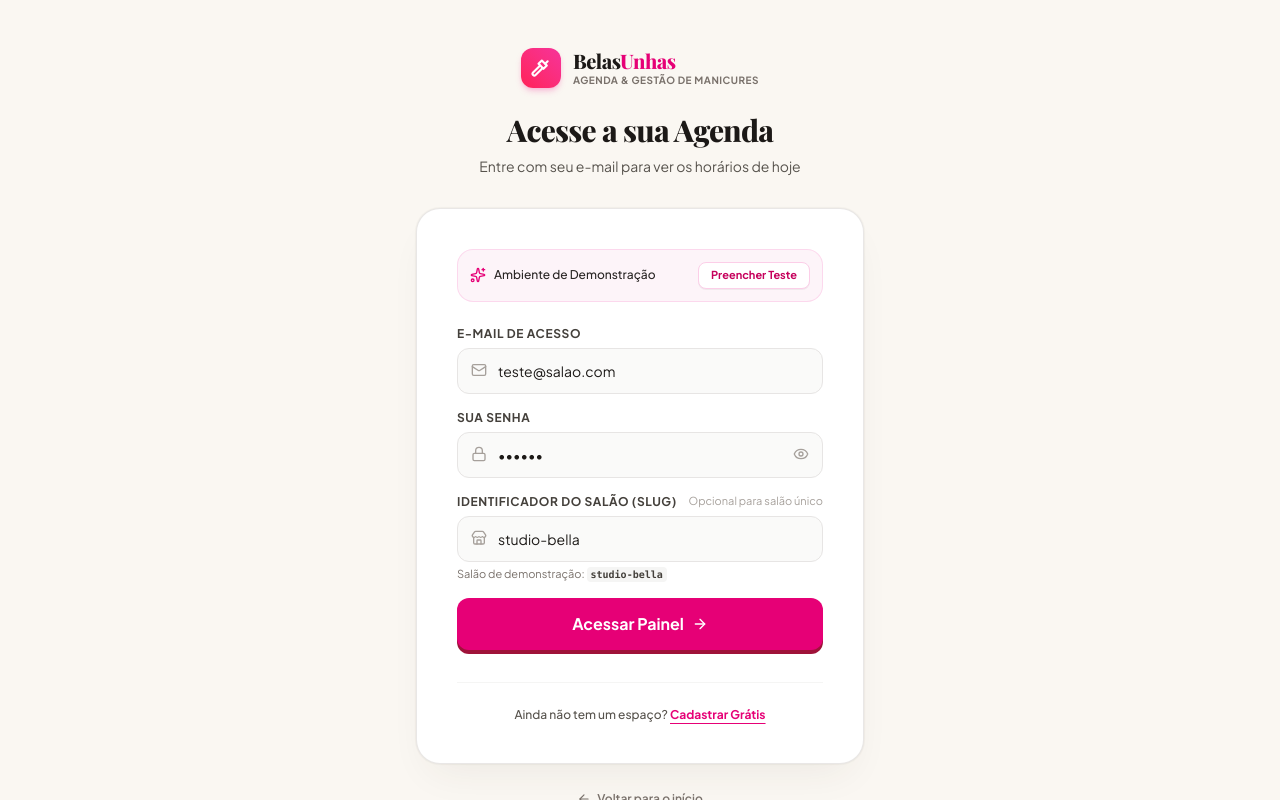
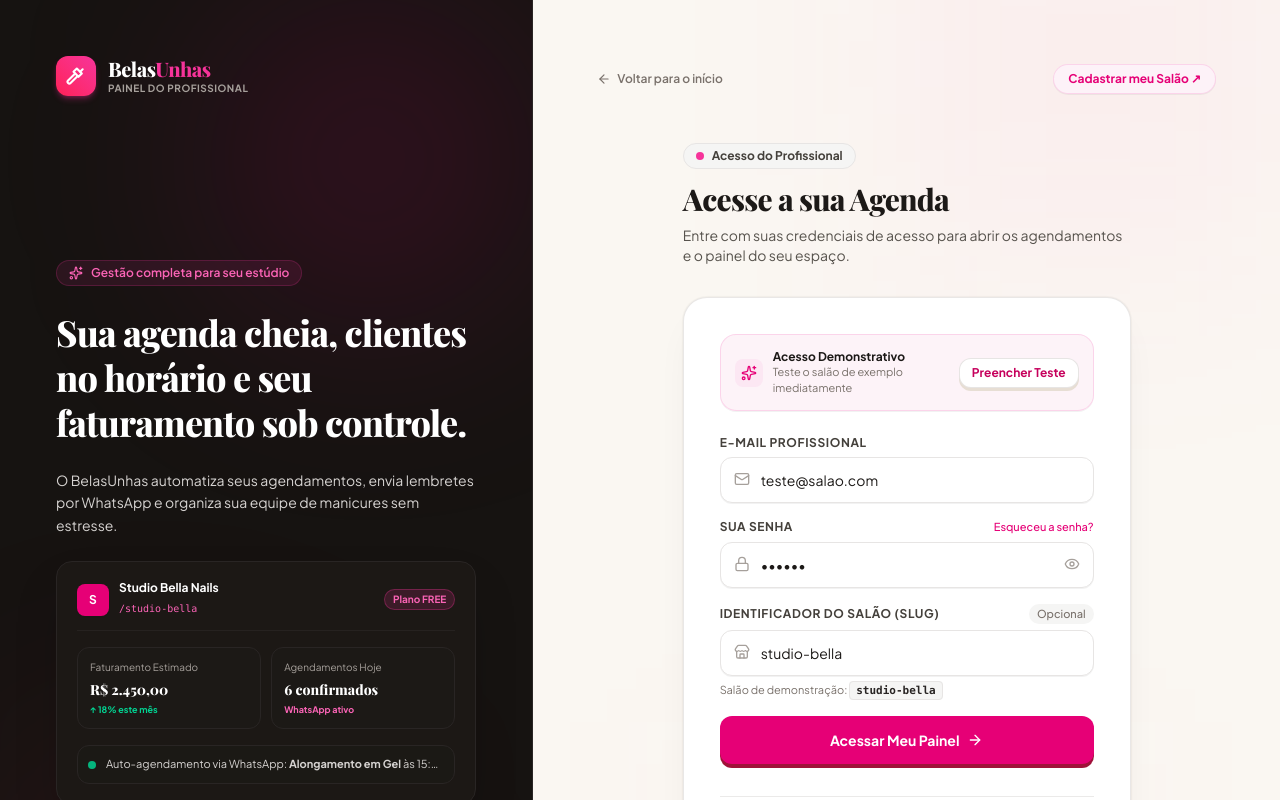
Before and after one commit to Davidds5/manicure_api, a Next.js app in the folder frontend/: page /login in a window 1280 px wide. Shown: the top 800 px of the page. Built offline with nearby package versions, Linux system fonts and the light colour scheme; no server answers.

Commit message:
feat(ui): aprimora tela de login com layout dual-panel moderno no padrao visual do dashboard

```diff
--- a/frontend/src/app/(auth)/login/page.tsx
+++ b/frontend/src/app/(auth)/login/page.tsx
@@ -13,7 +13,13 @@ import {
   Eye,
   EyeOff,
   Store,
-  Sparkles
+  Sparkles,
+  ShieldCheck,
+  CalendarCheck,
+  TrendingUp,
+  MessageCircle,
+  Star,
+  Check
 } from 'lucide-react';
 import { fetchApi, setAuthToken, removeAuthToken } from '@/lib/api';
 
@@ -73,7 +79,7 @@ function LoginForm() {
       if (err.message && (err.message.includes('fetch') || err.message.includes('servidor') || err.status === 0)) {
         setError('Não foi possível conectar ao servidor. O backend no Render pode estar acordando, tente novamente em 15 segundos.');
       } else if (err.status === 401 || err.status === 403) {
-        setError('E-mail ou senha incorretos. Verifique suas credenciais.');
+        setError('E-mail ou senha incorretos. Verifique suas credenciais de acesso.');
       } else if (err.status >= 500) {
         setError(err.message || 'Servidor temporariamente indisponível. Tente novamente em instantes.');
       } else {
@@ -85,19 +91,26 @@ function LoginForm() {
   };
 
   return (
-    <div className="bg-white p-8 sm:p-10 rounded-3xl border border-stone-200/90 shadow-soft">
+    <div className="w-full">
       {/* Atalho de Demonstração para Testes */}
-      <div className="mb-6 p-3 rounded-2xl bg-pink-50/80 border border-pink-200/70 flex items-center justify-between gap-2">
-        <div className="flex items-center gap-2 text-xs text-stone-700">
-          <Sparkles className="w-4 h-4 text-pink-600 shrink-0" />
-          <span className="font-medium text-stone-800">
-            Ambiente de Demonstração
+      <div className="mb-6 p-3.5 rounded-2xl bg-pink-50/90 border border-pink-200/80 flex items-center justify-between gap-3 shadow-2xs">
+        <div className="flex items-center gap-2.5 text-xs text-stone-700">
+          <div className="w-7 h-7 rounded-lg bg-pink-100 flex items-center justify-center text-pink-600 shrink-0">
+            <Sparkles className="w-4 h-4" />
+          </div>
+          <div>
+            <span className="font-bold text-stone-900 block leading-tight">
+              Acesso Demonstrativo
             </span>
+            <span className="text-[11px] text-stone-500">
+              Teste o salão de exemplo imediatamente
+            </span>
+          </div>
         </div>
         <button
           type="button"
           onClick={handleFillDemo}
-          className="px-3 py-1 text-[11px] font-bold rounded-lg bg-white border border-pink-200 text-pink-700 hover:bg-pink-100 transition shadow-2xs cursor-pointer"
+          className="btn-secondary-tactile px-3 py-1.5 text-xs font-bold rounded-xl text-pink-700 hover:text-pink-800 transition cursor-pointer shrink-0"
           title="Preencher com credenciais de demonstração (teste@salao.com)"
         >
           Preencher Teste
@@ -107,14 +120,17 @@ function LoginForm() {
       {registered && (
         <div className="mb-6 p-4 rounded-2xl bg-emerald-50 border border-emerald-200 text-emerald-800 text-sm flex items-start gap-3 shadow-xs">
           <CheckCircle2 className="w-5 h-5 shrink-0 text-emerald-600 mt-0.5" />
-          <span>Espaço cadastrado com sucesso! Faça seu primeiro acesso ao painel.</span>
+          <div>
+            <p className="font-bold">Espaço cadastrado com sucesso!</p>
+            <p className="text-xs text-emerald-700 mt-0.5">Faça login com os dados cadastrados para acessar o seu painel.</p>
+          </div>
         </div>
       )}
 
       {expired && (
         <div className="mb-6 p-4 rounded-2xl bg-amber-50 border border-amber-200 text-amber-800 text-xs flex items-start gap-2.5 shadow-xs">
           <AlertCircle className="w-4 h-4 shrink-0 text-amber-600 mt-0.5" />
-          <span>Sua sessão expirou ou não está autenticada. Faça login para acessar o painel.</span>
+          <span>Sua sessão expirou por segurança. Faça login novamente para continuar gerenciando sua agenda.</span>
         </div>
       )}
 
@@ -122,10 +138,10 @@ function LoginForm() {
         <div className="mb-6 p-4 rounded-2xl bg-rose-50 border border-rose-200 text-rose-800 text-sm flex items-start gap-3 shadow-xs animate-in fade-in duration-200">
           <AlertCircle className="w-4 h-4 shrink-0 text-rose-600 mt-0.5" />
           <div>
-            <p className="font-semibold">{error}</p>
+            <p className="font-semibold text-rose-900">{error}</p>
             {error.includes('credenciais') && (
-              <p className="text-xs text-rose-600 mt-1">
-                Dica: Verifique se o identificador do salão (<code className="font-mono bg-rose-100 px-1 py-0.5 rounded text-[11px]">studio-bella</code>) está preenchido corretamente abaixo.
+              <p className="text-xs text-rose-700 mt-1">
+                Dica: Verifique se o identificador do salão (<code className="font-mono bg-rose-100/90 text-rose-900 px-1 py-0.5 rounded text-[11px] font-bold">studio-bella</code>) está preenchido corretamente no campo abaixo.
               </p>
             )}
           </div>
@@ -133,36 +149,47 @@ function LoginForm() {
       )}
 
       <form onSubmit={handleSubmit} className="space-y-4">
+        {/* Campo E-mail */}
         <div>
           <label className="block text-xs font-bold text-stone-700 mb-1.5 uppercase tracking-wider">
-            E-mail de Acesso
+            E-mail Profissional
           </label>
-          <div className="relative">
-            <Mail className="w-4 h-4 text-stone-400 absolute left-3.5 top-3.5 transition-colors" />
+          <div className="relative group">
+            <Mail className="w-4 h-4 text-stone-400 group-focus-within:text-pink-600 absolute left-3.5 top-3.5 transition-colors" />
             <input
               type="email"
               required
               placeholder="voce@seusalao.com"
               value={email}
               onChange={(e) => setEmail(e.target.value)}
-              className="w-full bg-stone-50 border border-stone-200 rounded-xl pl-10 pr-4 py-3 text-sm text-stone-900 placeholder-stone-400 focus:outline-none focus:border-pink-500 focus:bg-white focus:ring-2 focus:ring-pink-500/10 transition"
+              className="w-full bg-white border border-stone-200 rounded-xl pl-10 pr-4 py-3 text-sm text-stone-900 placeholder-stone-400 focus:outline-none focus:border-pink-500 focus:ring-4 focus:ring-pink-500/10 transition shadow-2xs"
             />
           </div>
         </div>
 
+        {/* Campo Senha */}
         <div>
-          <label className="block text-xs font-bold text-stone-700 mb-1.5 uppercase tracking-wider">
+          <div className="flex items-center justify-between mb-1.5">
+            <label className="block text-xs font-bold text-stone-700 uppercase tracking-wider">
               Sua Senha
             </label>
-          <div className="relative">
-            <Lock className="w-4 h-4 text-stone-400 absolute left-3.5 top-3.5 transition-colors" />
+            <button
+              type="button"
+              onClick={() => alert('Para redefinir sua senha de acesso, solicite o reset através do suporte do salão ou do administrador.')}
+              className="text-[11px] font-medium text-pink-600 hover:text-pink-700 hover:underline transition"
+            >
+              Esqueceu a senha?
+            </button>
+          </div>
+          <div className="relative group">
+            <Lock className="w-4 h-4 text-stone-400 group-focus-within:text-pink-600 absolute left-3.5 top-3.5 transition-colors" />
             <input
               type={showPassword ? 'text' : 'password'}
               required
               placeholder="••••••••"
               value={password}
               onChange={(e) => setPassword(e.target.value)}
-              className="w-full bg-stone-50 border border-stone-200 rounded-xl pl-10 pr-10 py-3 text-sm text-stone-900 placeholder-stone-400 focus:outline-none focus:border-pink-500 focus:bg-white focus:ring-2 focus:ring-pink-500/10 transition"
+              className="w-full bg-white border border-stone-200 rounded-xl pl-10 pr-10 py-3 text-sm text-stone-900 placeholder-stone-400 focus:outline-none focus:border-pink-500 focus:ring-4 focus:ring-pink-500/10 transition shadow-2xs"
             />
             <button
               type="button"
@@ -175,47 +202,54 @@ function LoginForm() {
           </div>
         </div>
 
+        {/* Campo Slug do Salão */}
         <div>
-          <label className="block text-xs font-bold text-stone-700 mb-1.5 flex items-center justify-between">
-            <span className="uppercase tracking-wider">Identificador do Salão (Slug)</span>
-            <span className="text-[11px] font-normal text-stone-400">Opcional para salão único</span>
+          <div className="flex items-center justify-between mb-1.5">
+            <label className="block text-xs font-bold text-stone-700 uppercase tracking-wider">
+              Identificador do Salão (Slug)
             </label>
-          <div className="relative">
-            <Store className="w-4 h-4 text-stone-400 absolute left-3.5 top-3.5 transition-colors" />
+            <span className="text-[11px] font-medium text-stone-500 bg-stone-100 px-2 py-0.5 rounded-full">
+              Opcional
+            </span>
+          </div>
+          <div className="relative group">
+            <Store className="w-4 h-4 text-stone-400 group-focus-within:text-pink-600 absolute left-3.5 top-3.5 transition-colors" />
             <input
               type="text"
               placeholder="ex: studio-bella"
               value={tenantSlug}
               onChange={(e) => setTenantSlug(e.target.value)}
-              className="w-full bg-stone-50 border border-stone-200 rounded-xl pl-10 pr-4 py-3 text-sm text-stone-900 placeholder-stone-400 focus:outline-none focus:border-pink-500 focus:bg-white focus:ring-2 focus:ring-pink-500/10 transition"
+              className="w-full bg-white border border-stone-200 rounded-xl pl-10 pr-4 py-3 text-sm text-stone-900 placeholder-stone-400 focus:outline-none focus:border-pink-500 focus:ring-4 focus:ring-pink-500/10 transition shadow-2xs"
             />
           </div>
-          <p className="text-[11px] text-stone-500 mt-1">
-            Salão de demonstração: <code className="bg-stone-100 text-stone-700 px-1 py-0.5 rounded text-[10px] font-semibold">studio-bella</code>
+          <p className="text-[11px] text-stone-500 mt-1.5">
+            Salão de demonstração: <code className="bg-stone-100 text-stone-800 px-1.5 py-0.5 rounded text-[11px] font-semibold border border-stone-200">studio-bella</code>
           </p>
         </div>
 
+        {/* Botão de Submit Tátil */}
         <button
           type="submit"
           disabled={loading}
-          className="btn-tactile w-full mt-2 bg-pink-600 hover:bg-pink-700 text-white font-bold py-3.5 px-6 rounded-xl shadow-md shadow-pink-500/25 transition flex items-center justify-center gap-2 cursor-pointer disabled:opacity-50"
+          className="btn-tactile w-full mt-2 bg-pink-600 hover:bg-pink-700 text-white font-bold py-3.5 px-6 rounded-xl shadow-card transition flex items-center justify-center gap-2 cursor-pointer disabled:opacity-50"
         >
           {loading ? (
             <div className="w-5 h-5 border-2 border-white/30 border-t-white rounded-full animate-spin" />
           ) : (
             <>
-              <span>Acessar Painel</span>
+              <span className="text-sm">Acessar Meu Painel</span>
               <ArrowRight className="w-4 h-4" />
             </>
           )}
         </button>
       </form>
 
-      <div className="mt-8 pt-6 border-t border-stone-100 text-center">
+      {/* Rodapé do Formulário */}
+      <div className="mt-8 pt-6 border-t border-stone-200/80 text-center">
         <p className="text-xs text-stone-600 font-medium">
-          Ainda não tem um espaço?{' '}
-          <Link href="/signup" className="font-bold text-pink-600 hover:text-pink-700 underline underline-offset-4">
-            Cadastrar Grátis
+          Ainda não tem um espaço cadastrado?{' '}
+          <Link href="/signup" className="font-bold text-pink-600 hover:text-pink-700 underline underline-offset-4 transition">
+            Cadastrar Salão Grátis
           </Link>
         </p>
       </div>
@@ -225,56 +259,171 @@ function LoginForm() {
 
 export default function LoginPage() {
   return (
-    <div className="min-h-screen text-stone-900 flex flex-col justify-center py-12 px-6 lg:px-8 relative overflow-hidden bg-[#faf7f2]">
-      {/* Ambient Glows com a paleta orgânica suave da landing page */}
-      <div className="fixed inset-0 pointer-events-none overflow-hidden -z-10">
-        <div className="absolute -top-40 right-1/4 w-[500px] h-[500px] bg-pink-500/10 blur-[130px] rounded-full" />
-        <div className="absolute -bottom-40 left-1/4 w-[500px] h-[500px] bg-rose-400/10 blur-[130px] rounded-full" />
-      </div>
+    <div className="min-h-screen flex flex-col lg:grid lg:grid-cols-12 bg-[#faf7f2] text-stone-900 selection:bg-pink-500 selection:text-white">
+      {/* =========================================================================
+          COLUNA DA ESQUERDA (DESKTOP): SHOWCASE VISUAL NO PADRÃO DO DASHBOARD BELASUNHAS
+          ========================================================================= */}
+      <section className="lg:col-span-5 xl:col-span-5 bg-[#161311] text-stone-100 p-8 lg:p-12 xl:p-14 flex flex-col justify-between relative overflow-hidden border-b lg:border-b-0 lg:border-r border-stone-800">
+        {/* Glows ambientais de iluminação premium */}
+        <div className="absolute top-0 right-0 w-80 h-80 bg-pink-600/15 rounded-full blur-[110px] pointer-events-none" />
+        <div className="absolute bottom-0 left-0 w-80 h-80 bg-rose-500/10 rounded-full blur-[130px] pointer-events-none" />
 
-      <div className="sm:mx-auto sm:w-full sm:max-w-md relative z-10 text-center">
-        {/* Logo oficial BelasUnhas */}
-        <Link href="/" className="inline-flex items-center gap-3 mb-6 group">
-          <div className="w-10 h-10 rounded-xl bg-gradient-to-tr from-rose-500 to-pink-500 flex items-center justify-center text-white shadow-md shadow-pink-500/25 transition-transform duration-200 group-hover:scale-105">
+        {/* Topo: Logo Oficial */}
+        <div className="relative z-10">
+          <Link href="/" className="inline-flex items-center gap-3 group">
+            <div className="w-10 h-10 rounded-xl bg-gradient-to-tr from-rose-500 to-pink-500 flex items-center justify-center text-white shadow-md shadow-pink-500/30 transition-transform duration-200 group-hover:scale-105">
               <svg className="w-5 h-5" viewBox="0 0 24 24" fill="none" stroke="currentColor" strokeWidth="2.5" strokeLinecap="round" strokeLinejoin="round">
                 <path d="m14 12-8.5 8.5a2.12 2.12 0 1 1-3-3L11 9" />
                 <path d="M15 13 9 7l4-4 6 6-4 4Z" />
                 <path d="m17 7 3-3" />
               </svg>
             </div>
-          <div className="flex flex-col text-left">
-            <span className="text-xl font-extrabold tracking-tight text-stone-900 font-serif leading-tight">
-              Belas<span className="text-pink-600">Unhas</span>
+            <div className="flex flex-col">
+              <span className="text-xl font-extrabold tracking-tight text-white font-serif leading-tight">
+                Belas<span className="text-pink-500">Unhas</span>
               </span>
-            <span className="text-[10px] font-bold text-stone-500 tracking-wider uppercase">
-              Agenda & Gestão de Manicures
+              <span className="text-[10px] font-bold text-stone-400 tracking-wider uppercase">
+                Painel do Profissional
               </span>
             </div>
           </Link>
-
-        <h1 className="text-3xl font-extrabold tracking-tight text-stone-900 font-serif">
-          Acesse a sua Agenda
-        </h1>
-        <p className="mt-2 text-sm text-stone-600">
-          Entre com seu e-mail para ver os horários de hoje
-        </p>
         </div>
 
-      <div className="mt-8 sm:mx-auto sm:w-full sm:max-w-md relative z-10">
-        <Suspense fallback={<div className="p-8 text-center text-stone-500 text-xs">Carregando formulário...</div>}>
-          <LoginForm />
-        </Suspense>
+        {/* Centro: Proposta de Valor & Mockup do Dashboard */}
+        <div className="my-8 lg:my-auto relative z-10 space-y-6">
+          <div className="inline-flex items-center gap-2 px-3 py-1 rounded-full bg-pink-500/10 border border-pink-500/20 text-pink-400 text-xs font-semibold">
+            <Sparkles className="w-3.5 h-3.5" />
+            <span>Gestão completa para seu estúdio</span>
+          </div>
 
-        <div className="mt-6 text-center">
+          <h2 className="text-2xl sm:text-3xl xl:text-4xl font-extrabold font-serif text-white leading-tight tracking-tight">
+            Sua agenda cheia, clientes no horário e seu faturamento sob controle.
+          </h2>
+
+          <p className="text-sm text-stone-300 leading-relaxed max-w-md">
+            O BelasUnhas automatiza seus agendamentos, envia lembretes por WhatsApp e organiza sua equipe de manicures sem estresse.
+          </p>
+
+          {/* Mini Mockup do Painel (espelhando a estética do Dashboard real) */}
+          <div className="p-5 rounded-2xl bg-[#1c1815] border border-stone-800 shadow-2xl space-y-4">
+            <div className="flex items-center justify-between border-b border-stone-800/80 pb-3">
+              <div className="flex items-center gap-2.5">
+                <div className="w-8 h-8 rounded-lg bg-pink-600 flex items-center justify-center font-bold text-white text-xs shadow-xs">
+                  S
+                </div>
+                <div>
+                  <h4 className="text-xs font-bold text-white leading-none">Studio Bella Nails</h4>
+                  <span className="text-[10px] text-pink-400 font-mono">/studio-bella</span>
+                </div>
+              </div>
+              <span className="px-2 py-0.5 rounded-full text-[10px] font-bold bg-pink-500/15 text-pink-400 border border-pink-500/30">
+                Plano FREE
+              </span>
+            </div>
+
+            {/* Grid de Métricas do Mockup */}
+            <div className="grid grid-cols-2 gap-2.5">
+              <div className="p-3 rounded-xl bg-stone-900/80 border border-stone-800">
+                <span className="text-[10px] text-stone-400 block mb-0.5">Faturamento Estimado</span>
+                <span className="text-sm font-extrabold text-white font-serif">R$ 2.450,00</span>
+                <span className="text-[9px] text-emerald-400 font-bold block mt-0.5">↑ 18% este mês</span>
+              </div>
+              <div className="p-3 rounded-xl bg-stone-900/80 border border-stone-800">
+                <span className="text-[10px] text-stone-400 block mb-0.5">Agendamentos Hoje</span>
+                <span className="text-sm font-extrabold text-white font-serif">6 confirmados</span>
+                <span className="text-[9px] text-pink-400 font-bold block mt-0.5">WhatsApp ativo</span>
+              </div>
+            </div>
+
+            {/* Notificação em tempo real simulada */}
+            <div className="p-2.5 rounded-xl bg-stone-900/60 border border-stone-800 flex items-center gap-2.5 text-[11px] text-stone-300">
+              <div className="w-2 h-2 rounded-full bg-emerald-400 animate-pulse" />
+              <span className="truncate">
+                Auto-agendamento via WhatsApp: <strong>Alongamento em Gel</strong> às 15:30
+              </span>
+            </div>
+          </div>
+        </div>
+
+        {/* Rodapé da Coluna Esquerda: Selos de Confiança */}
+        <div className="relative z-10 pt-4 border-t border-stone-800/80 flex items-center justify-between text-xs text-stone-400">
+          <div className="flex items-center gap-2">
+            <ShieldCheck className="w-4 h-4 text-emerald-400" />
+            <span>Dados 100% isolados por salão</span>
+          </div>
+          <div className="flex items-center gap-1.5 text-amber-300">
+            <Star className="w-3.5 h-3.5 fill-amber-300" />
+            <span className="font-bold text-white text-xs">4.9/5</span>
+            <span className="text-[11px] text-stone-400">(+1.200 salões)</span>
+          </div>
+        </div>
+      </section>
+
+      {/* =========================================================================
+          COLUNA DA DIREITA: FORMULÁRIO DE LOGIN LIMPO, ERGONÔMICO E ELEGANTE
+          ========================================================================= */}
+      <main className="lg:col-span-7 xl:col-span-7 p-6 sm:p-10 lg:p-14 xl:p-16 flex flex-col justify-between relative overflow-hidden">
+        {/* Ambient Glow sutil na direita */}
+        <div className="absolute -top-32 right-0 w-96 h-96 bg-pink-500/5 blur-[120px] pointer-events-none" />
+        <div className="absolute -bottom-32 right-1/4 w-96 h-96 bg-rose-400/5 blur-[120px] pointer-events-none" />
+
+        {/* Topo da Direita: Navegação e Link para Cadastro */}
+        <div className="flex items-center justify-between relative z-10 mb-8 sm:mb-12">
           <Link
             href="/"
             className="inline-flex items-center gap-1.5 text-xs font-semibold text-stone-500 hover:text-pink-600 transition"
           >
             <ArrowLeft className="w-3.5 h-3.5" />
-            Voltar para o início
+            <span>Voltar para o início</span>
           </Link>
+
+          <Link
+            href="/signup"
+            className="text-xs font-bold text-pink-600 hover:text-pink-700 bg-pink-50 hover:bg-pink-100 border border-pink-200/80 px-3.5 py-1.5 rounded-full transition shadow-2xs"
+          >
+            Cadastrar meu Salão ↗
+          </Link>
+        </div>
+
+        {/* Centro da Direita: Card Principal de Autenticação */}
+        <div className="w-full max-w-md mx-auto my-auto relative z-10">
+          <div className="mb-8">
+            <div className="inline-flex items-center gap-2 px-3 py-1 rounded-full bg-stone-100 border border-stone-200 text-stone-700 text-xs font-bold mb-3">
+              <span className="w-2 h-2 rounded-full bg-pink-500" />
+              <span>Acesso do Profissional</span>
+            </div>
+            <h1 className="text-3xl font-extrabold tracking-tight text-stone-900 font-serif">
+              Acesse a sua Agenda
+            </h1>
+            <p className="mt-2 text-sm text-stone-600">
+              Entre com suas credenciais de acesso para abrir os agendamentos e o painel do seu espaço.
+            </p>
+          </div>
+
+          <div className="bg-white p-7 sm:p-9 rounded-3xl border border-stone-200/90 shadow-soft">
+            <Suspense fallback={<div className="p-8 text-center text-stone-500 text-xs">Carregando formulário...</div>}>
+              <LoginForm />
+            </Suspense>
+          </div>
+
+          {/* Selos de Garantia / Suporte */}
+          <div className="mt-8 grid grid-cols-2 gap-3 text-center text-stone-500 text-[11px]">
+            <div className="p-2.5 rounded-xl bg-stone-100/70 border border-stone-200/70 flex items-center justify-center gap-1.5">
+              <ShieldCheck className="w-3.5 h-3.5 text-emerald-600" />
+              <span>Conexão Criptografada SSL</span>
+            </div>
+            <div className="p-2.5 rounded-xl bg-stone-100/70 border border-stone-200/70 flex items-center justify-center gap-1.5">
+              <Sparkles className="w-3.5 h-3.5 text-pink-600" />
+              <span>Suporte Humanizado</span>
             </div>
           </div>
         </div>
+
+        {/* Rodapé da Direita: Copyright */}
+        <div className="text-center pt-8 border-t border-stone-200/60 relative z-10 text-[11px] text-stone-400">
+          BelasUnhas © {new Date().getFullYear()} • Sistema de Agendamento Inteligente para Manicures
+        </div>
+      </main>
+    </div>
   );
 }
```
Lines whose indentation alone changed are shown as unchanged.
